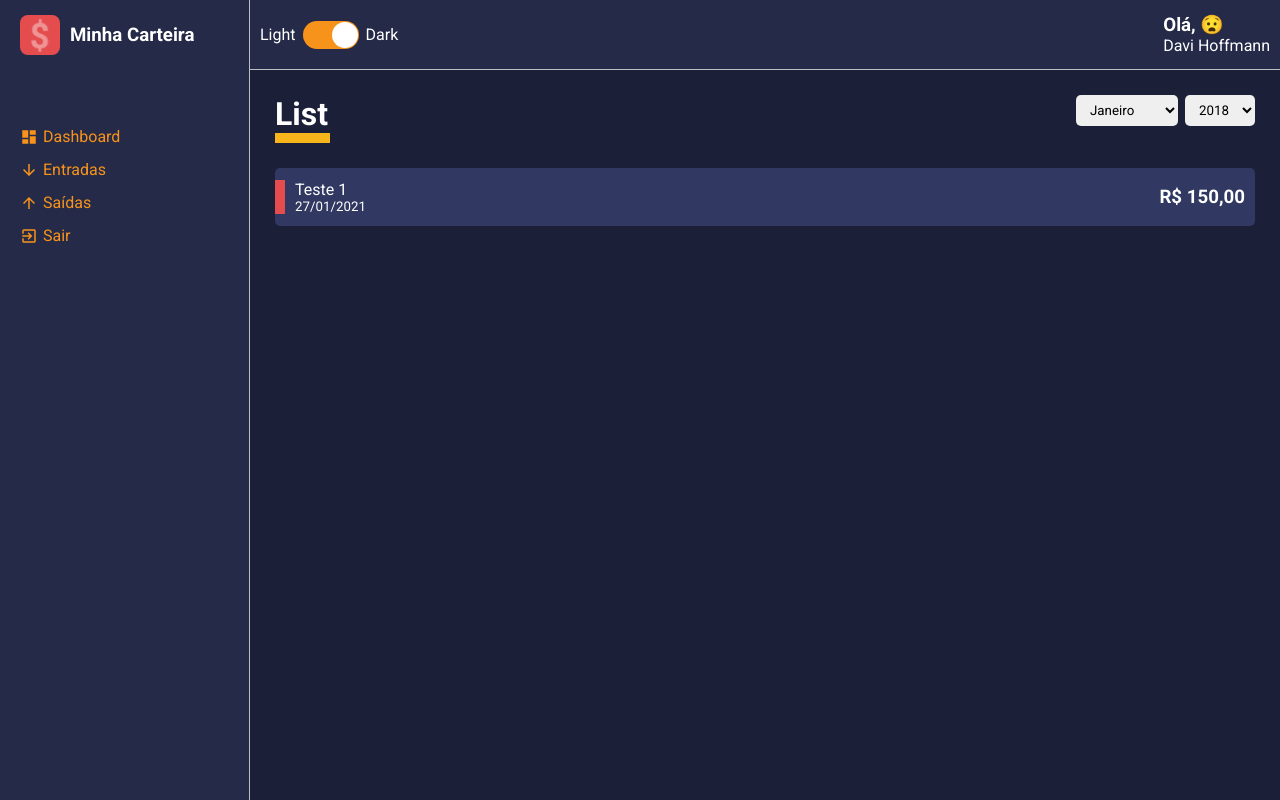
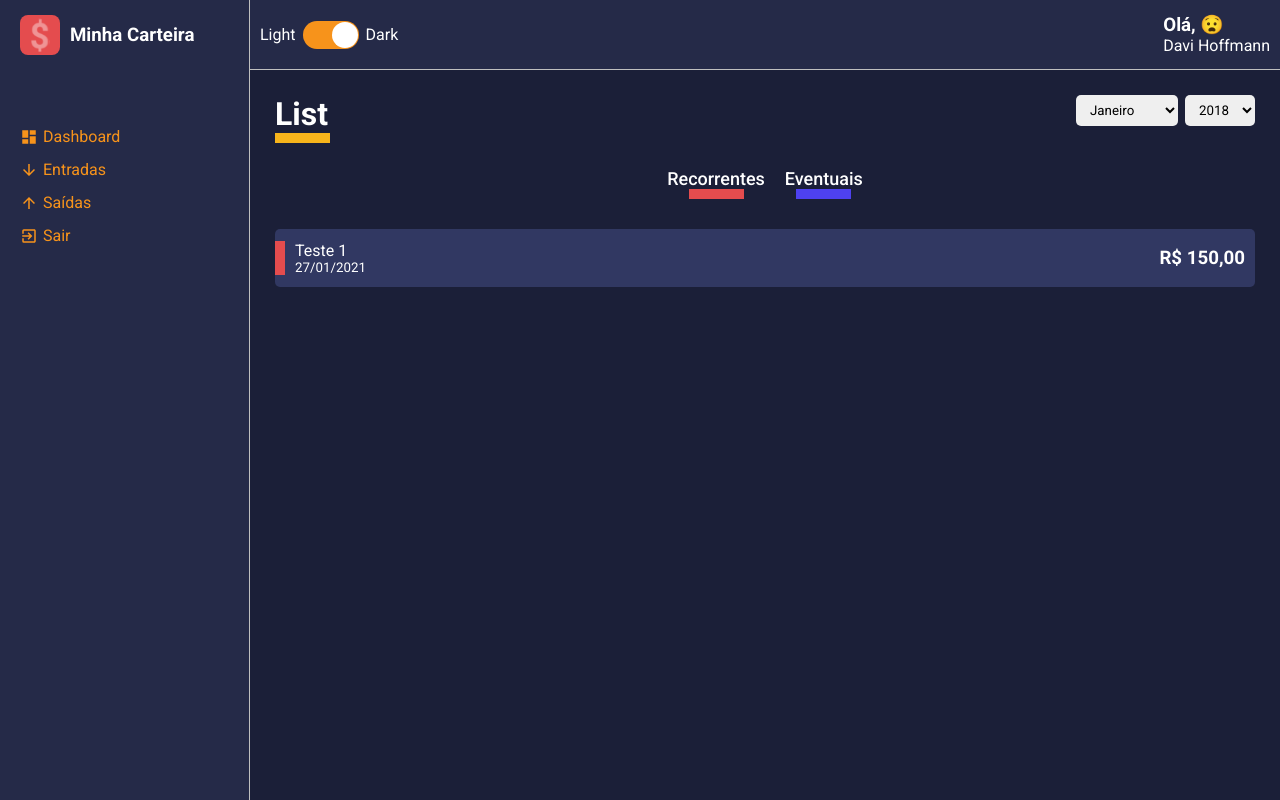
Before and after one commit to davihoffmann/minha-carteira-web, a React (Create React App) app: page / in a window 1280 px wide. Built offline with nearby package versions, Linux system fonts and the light colour scheme.

Commit message:
criado filtro de tipo de despesas e estilizado de acordo com a classe

```diff
--- a/src/pages/List/index.tsx
+++ b/src/pages/List/index.tsx
@@ -2,7 +2,7 @@
 import ContentHeader from '../../components/ContentHeader';
 import SelectInput from '../../components/SelectInput';
 import HistoryFinanceCard from '../../components/HistoryFinanceCard';
-import { Container, Content } from './styles';
+import { Container, Filters, Content } from './styles';
 
 const List: React.FC = () => {
     const months = [
@@ -87,6 +87,15 @@
                 <SelectInput options={years} />
             </ContentHeader>
 
+            <Filters>
+                <button type="button" className="tag-filter tag-filter-recurrent">
+                    Recorrentes
+                </button>
+                <button type="button" className="tag-filter tag-filter-eventual">
+                    Eventuais
+                </button>
+            </Filters>
+
             <Content>
                 <HistoryFinanceCard tagColor="#e44c4e" title="Teste 1" subtitle="27/01/2021" amount="R$ 150,00" />
             </Content>
--- a/src/pages/List/styles.ts
+++ b/src/pages/List/styles.ts
@@ -3,3 +3,41 @@
 export const Container = styled.div``;
 
 export const Content = styled.div``;
+
+export const Filters = styled.div`
+    width: 100%;
+    display: flex;
+    justify-content: center;
+    margin-bottom: 30px;
+
+    .tag-filter {
+        font-size: 18px;
+        font-weight: 500;
+        background: none;
+        color: ${props => props.theme.colors.white};
+
+        margin: 0 10px;
+
+        transition: opacity 0.3s;
+
+        &:hover {
+            opacity: 0.7;
+        }
+    }
+
+    .tag-filter-recurrent::after {
+        content: '';
+        display: block;
+        width: 55px;
+        margin: 0 auto;
+        border-bottom: 10px solid ${props => props.theme.colors.warning};
+    }
+
+    .tag-filter-eventual::after {
+        content: '';
+        display: block;
+        width: 55px;
+        margin: 0 auto;
+        border-bottom: 10px solid ${props => props.theme.colors.success};
+    }
+`;
```
